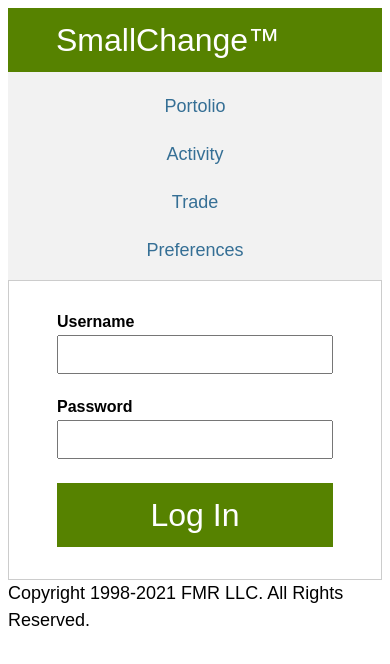
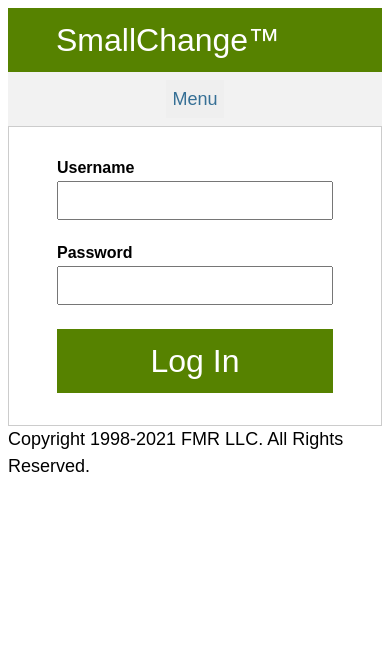
Before and after one commit to Tharun2001/SmallChange, an Angular app: page / in a window 390 px wide. Shown: the top 664 px of the page. Built offline with nearby package versions, Linux system fonts and the light colour scheme.

Commit message:
Navbar fix

```diff
--- a/src/app/navbar/navbar.component.css
+++ b/src/app/navbar/navbar.component.css
@@ -4,7 +4,6 @@
     display: block;
     background-color: #f2f2f2;
 }
-
 
 nav a{
     box-sizing: content-box;
@@ -38,22 +37,26 @@
     display: inline-block;
 }
 
-.nav-bar .icon {
+nav .icon {
     display: none;
     border-style: none;
-    font-family: 'Fidelity Sans';
+    font-family: 'Fidelity Sans', Arial, sans-serif;
     font-size: 18px;
     color: #356F95;
     margin: 0 auto;
     line-height: 2em;
 }
 
+.icon:hover{
+    cursor: pointer;
+}
+
 @media screen and (max-width: 720px) {
-    nav li {
+    .nav-bar li {
       display: none;
     }
 
-    nav .icon {
+    .nav-bar .icon {
       display: flex;
     }
 
--- a/src/app/navbar/navbar.component.html
+++ b/src/app/navbar/navbar.component.html
@@ -1,5 +1,5 @@
 <nav class="nav-bar" id="nav-bar">
-    <button class="icon" (click)="ngOnInit()">Menu</button>
+    <button class="icon" (click)="navBartoggle()">Menu</button>
     <ul>
         <li><a href="#Portolio">Portolio</a></li>
         <li><a href="#Activity">Activity</a></li>
--- a/src/app/navbar/navbar.component.ts
+++ b/src/app/navbar/navbar.component.ts
@@ -10,9 +10,13 @@
   constructor() { }
 
   ngOnInit(): void {
-    let navItem = document.getElementById("nav-bar");
-    if (navItem?.className === "nav-bar") {
-      navItem.className += " menu";
+
+  }
+
+  navBartoggle(){
+    var navItem = document.getElementById("nav-bar");
+    if (navItem!.className === "nav-bar") {
+      navItem!.className += " menu";
     } else {
       navItem!.className = "nav-bar";
     }
```
